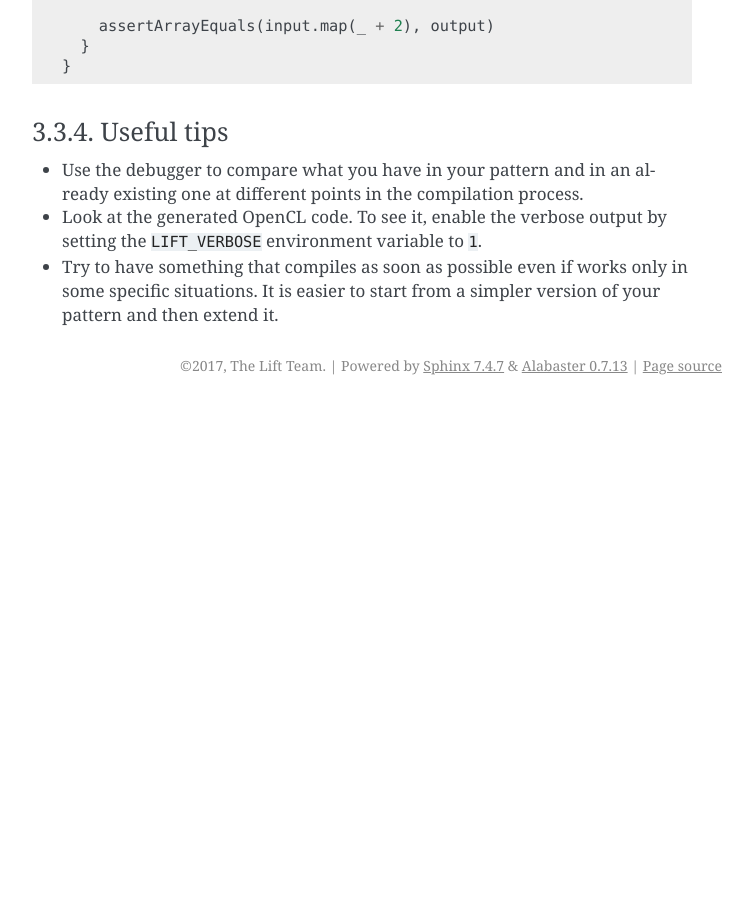
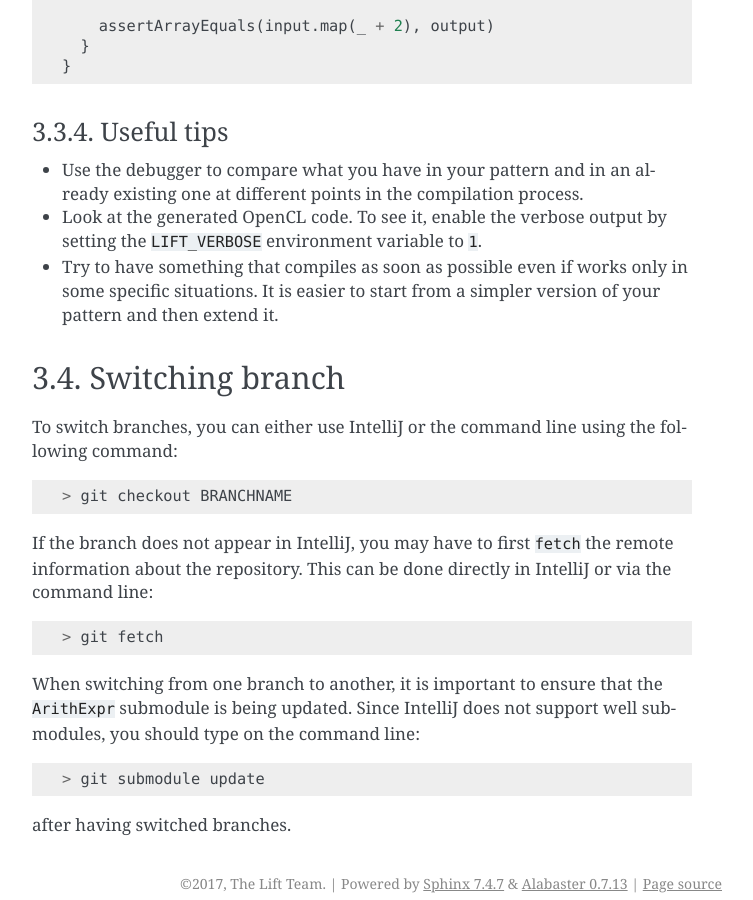
Before and after one commit to lift-project/lift, a Sphinx documentation site: the page built from docs/source/developing-lift/index.rst, in a window 1280 px wide and 900 px high, scrolled down 8538 px. Shown: the whole window, without its empty margins (388-1141 px from the left). Built offline with Sphinx 7.4.7, drawn with Linux system fonts in a browser that asks for light colours; before the commit the page ends 8943 px from its top, so only the background shows below that; some of the changed text lies outside the part shown.

Commit message:
Added docs for branch switching

```diff
--- a/docs/source/developing-lift/index.rst
+++ b/docs/source/developing-lift/index.rst
@@ -5,3 +5,4 @@ Developing *Lift*
 .. include:: testing.rst
 .. include:: contributing.rst
 .. include:: howto.rst
+.. include:: switch-branch.rst
--- /dev/null
+++ b/docs/source/developing-lift/switch-branch.rst
@@ -0,0 +1,18 @@
+Switching branch
+================
+
+To switch branches, you can either use IntelliJ or the command line using the following command::
+
+    > git checkout BRANCHNAME
+
+If the branch does not appear in IntelliJ, you may have to first ``fetch`` the remote information about the repository.
+This can be done directly in IntelliJ or via the command line::
+
+    > git fetch
+
+When switching from one branch to another, it is important to ensure that the ``ArithExpr`` submodule is being updated.
+Since IntelliJ does not support well submodules, you should type on the command line::
+
+    > git submodule update
+
+after having switched branches.
```
